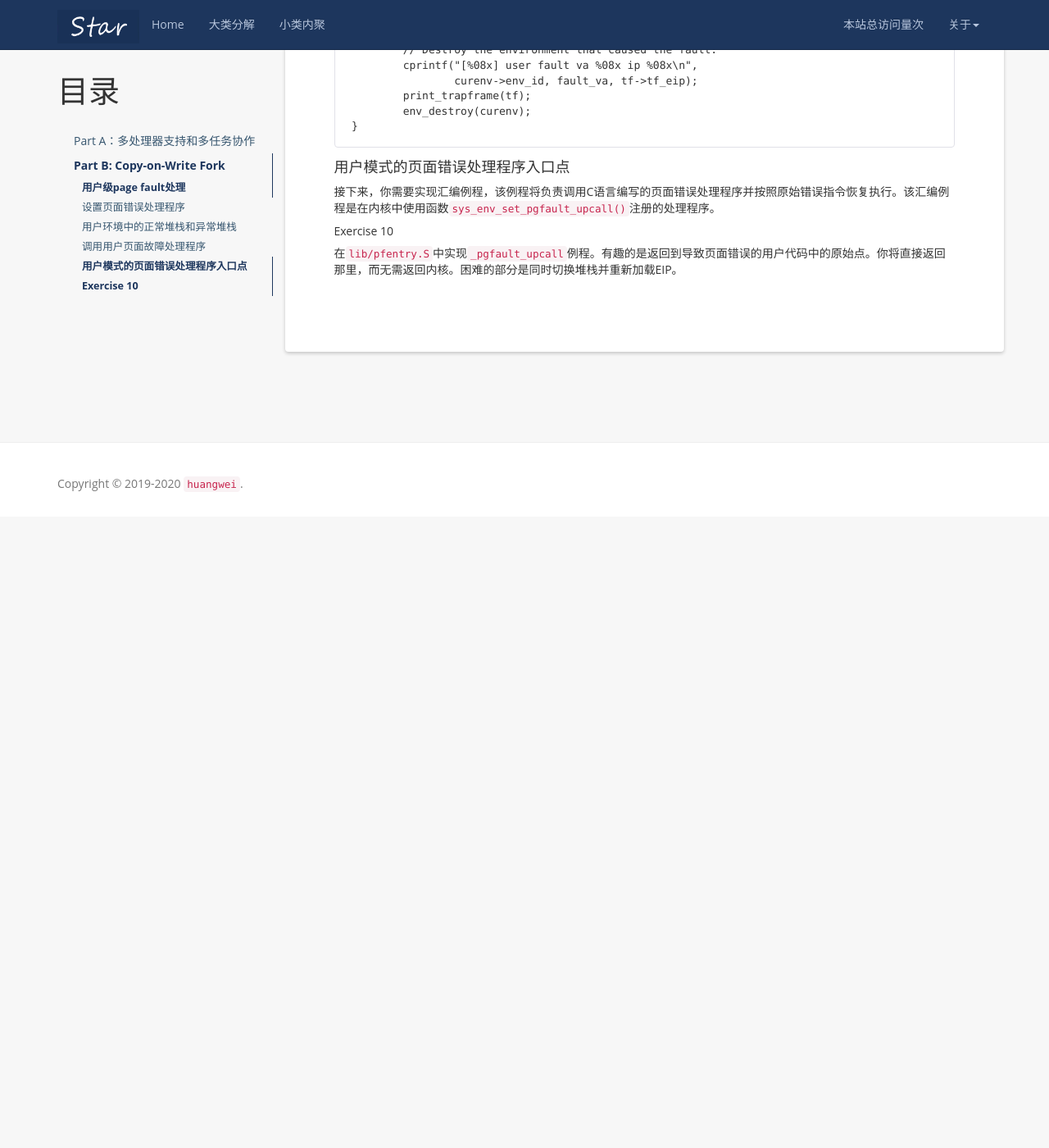
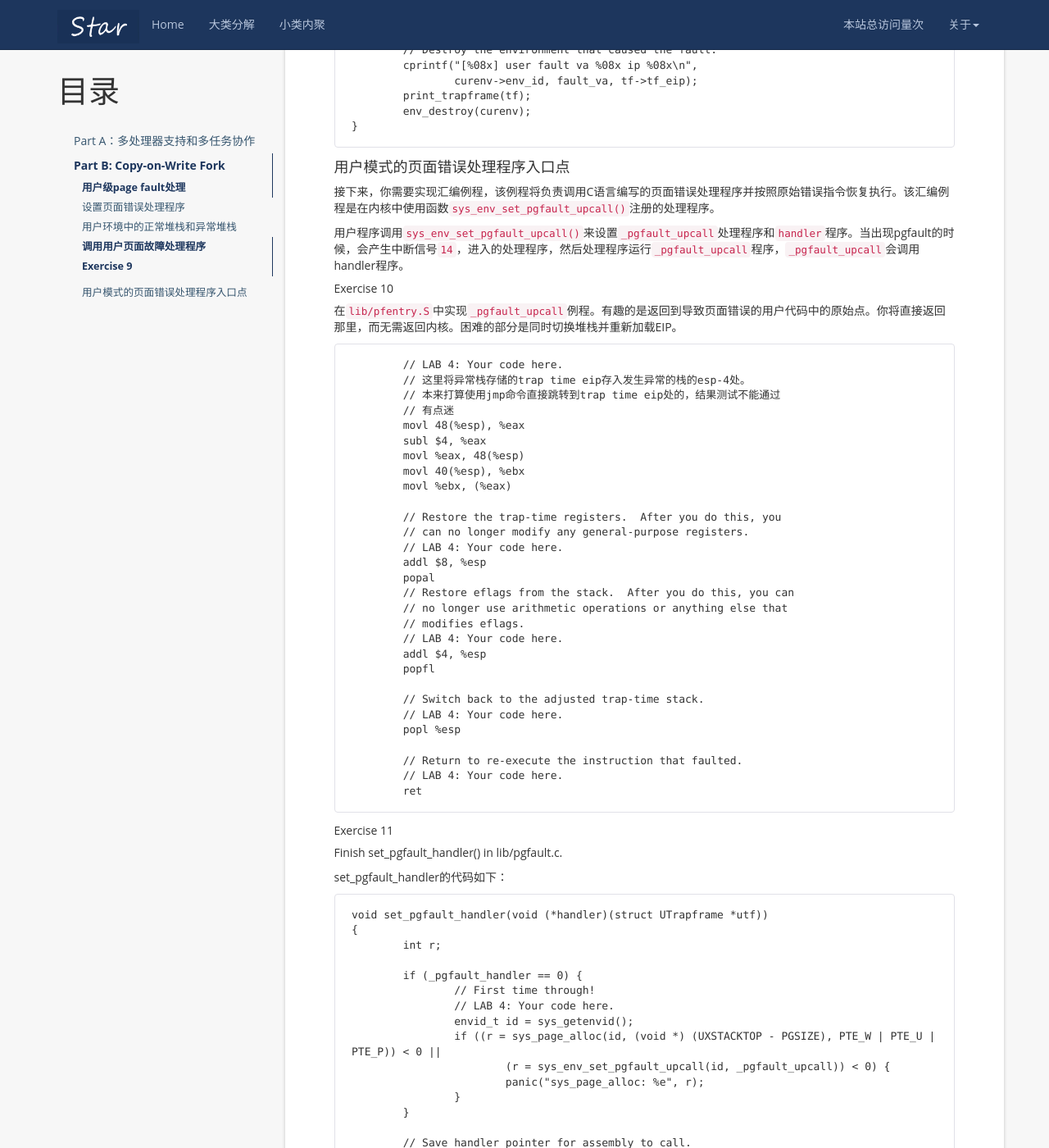
Before and after one commit to mayunmeiyouming/blog, a Jekyll site: the page built from _posts/2019-12-28-xv6 lab4.md, in a window 1280 px wide and 1400 px high, scrolled down 13777 px. Shown: the whole window at 82% size. Built offline with Jekyll 4.4.1, drawn with Linux system fonts in a browser that asks for light colours; nearby versions of some CDN libraries; a script that is not in the unit is left out; comment, search, counter and statistics services are not loaded; before the commit the page ends 14407 px from its top, so only the background shows below that; some of the changed text lies outside the part shown.

Commit message:
2020-1-7-2

````diff
--- a/_posts/2019-12-28-xv6 lab4.md
+++ b/_posts/2019-12-28-xv6 lab4.md
@@ -660,6 +660,67 @@
 
 接下来，你需要实现汇编例程，该例程将负责调用C语言编写的页面错误处理程序并按照原始错误指令恢复执行。该汇编例程是在内核中使用函数`sys_env_set_pgfault_upcall()`注册的处理程序。
 
+用户程序调用`sys_env_set_pgfault_upcall()`来设置`_pgfault_upcall`处理程序和`handler`程序。当出现pgfault的时候，会产生中断信号`14`，进入的处理程序，然后处理程序运行`_pgfault_upcall`程序，`_pgfault_upcall`会调用handler程序。
+
 ##### Exercise 10
 
 在`lib/pfentry.S`中实现`_pgfault_upcall`例程。有趣的是返回到导致页面错误的用户代码中的原始点。你将直接返回那里，而无需返回内核。困难的部分是同时切换堆栈并重新加载EIP。
+
+
+```
+	// LAB 4: Your code here.
+	// 这里将异常栈存储的trap time eip存入发生异常的栈的esp-4处。
+	// 本来打算使用jmp命令直接跳转到trap time eip处的，结果测试不能通过
+	// 有点迷
+	movl 48(%esp), %eax
+	subl $4, %eax
+	movl %eax, 48(%esp)
+	movl 40(%esp), %ebx
+	movl %ebx, (%eax)
+
+	// Restore the trap-time registers.  After you do this, you
+	// can no longer modify any general-purpose registers.
+	// LAB 4: Your code here.
+	addl $8, %esp
+	popal
+	// Restore eflags from the stack.  After you do this, you can
+	// no longer use arithmetic operations or anything else that
+	// modifies eflags.
+	// LAB 4: Your code here.
+	addl $4, %esp
+	popfl
+
+	// Switch back to the adjusted trap-time stack.
+	// LAB 4: Your code here.
+	popl %esp
+
+	// Return to re-execute the instruction that faulted.
+	// LAB 4: Your code here.
+	ret
+```
+
+##### Exercise 11
+
+Finish set_pgfault_handler() in lib/pgfault.c.
+
+set_pgfault_handler的代码如下：
+
+```
+void set_pgfault_handler(void (*handler)(struct UTrapframe *utf))
+{
+	int r;
+
+	if (_pgfault_handler == 0) {
+		// First time through!
+		// LAB 4: Your code here.
+		envid_t id = sys_getenvid();
+		if ((r = sys_page_alloc(id, (void *) (UXSTACKTOP - PGSIZE), PTE_W | PTE_U | PTE_P)) < 0 ||
+			(r = sys_env_set_pgfault_upcall(id, _pgfault_upcall)) < 0) {
+			panic("sys_page_alloc: %e", r);
+		}
+	}
+
+	// Save handler pointer for assembly to call.
+	_pgfault_handler = handler;
+}
+```
````
